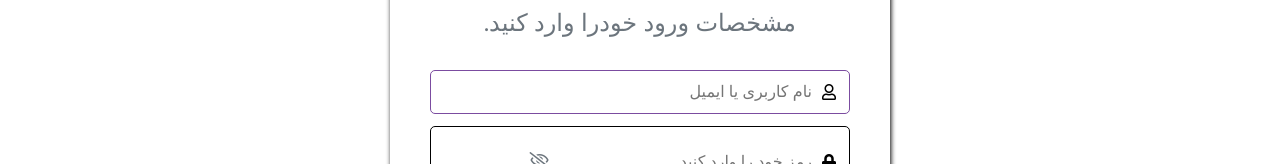
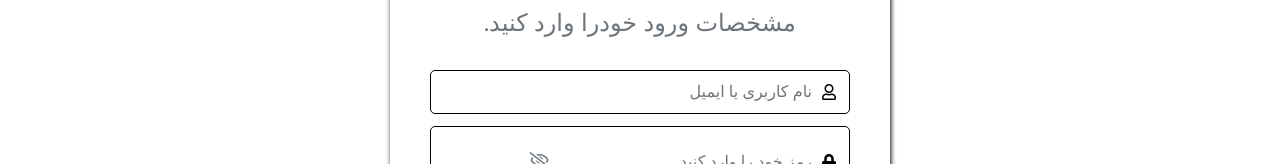
Before and after one commit to MohammadArefHaidary/AuctionNuxt, a Nuxt app: page /login in a window 1280 px wide. In both pictures the pointer is over the element 640 px from the left and 409 px from the top of the page. Shown: the part 318-482 px from the top of the page. Built offline with nearby package versions, Linux system fonts and the light colour scheme.

Commit message:
fix:border-color-hover

```diff
--- a/pages/login/index.vue
+++ b/pages/login/index.vue
@@ -74,8 +74,8 @@ export default {
 }
 
 .input-field:hover {
-    color: #7b4ca0;
-    border: 1px solid #7b4ca0
+    color: black;
+    border: 1px solid black;
 }
 
 input {
```
